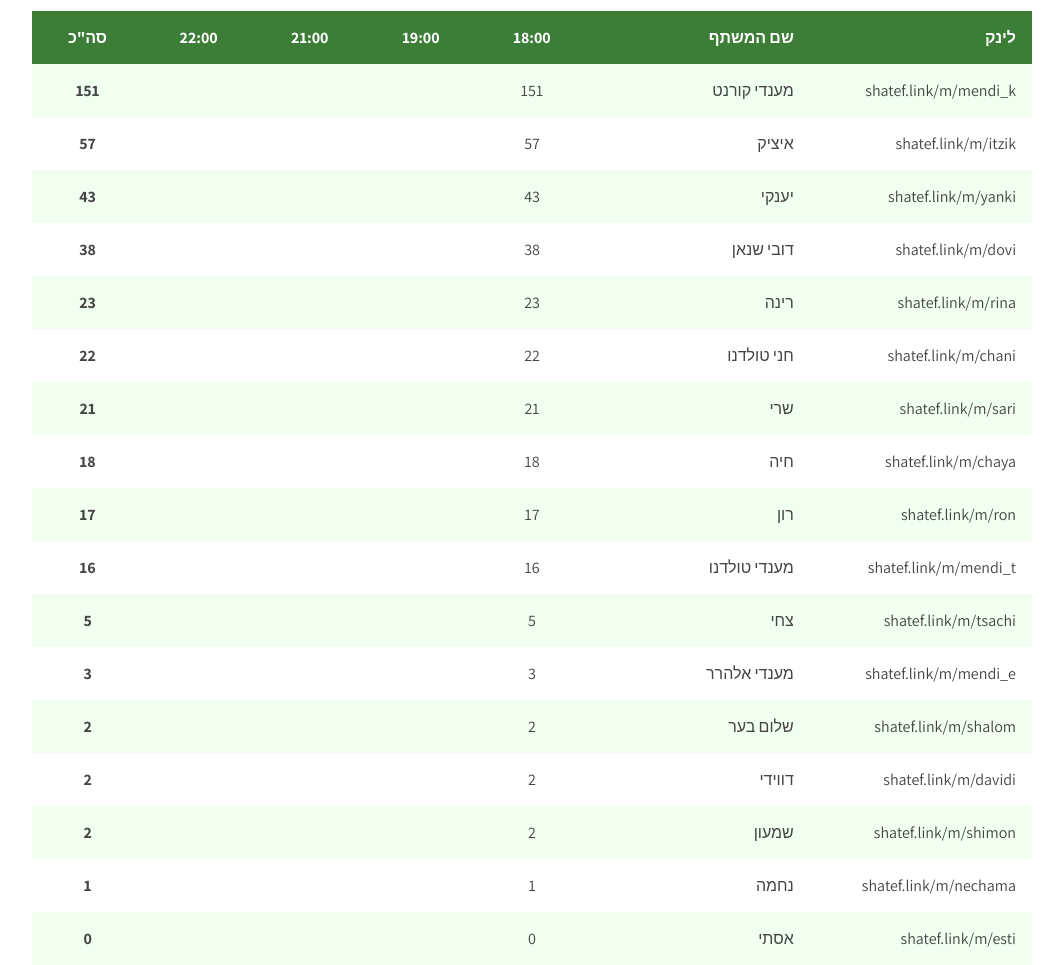
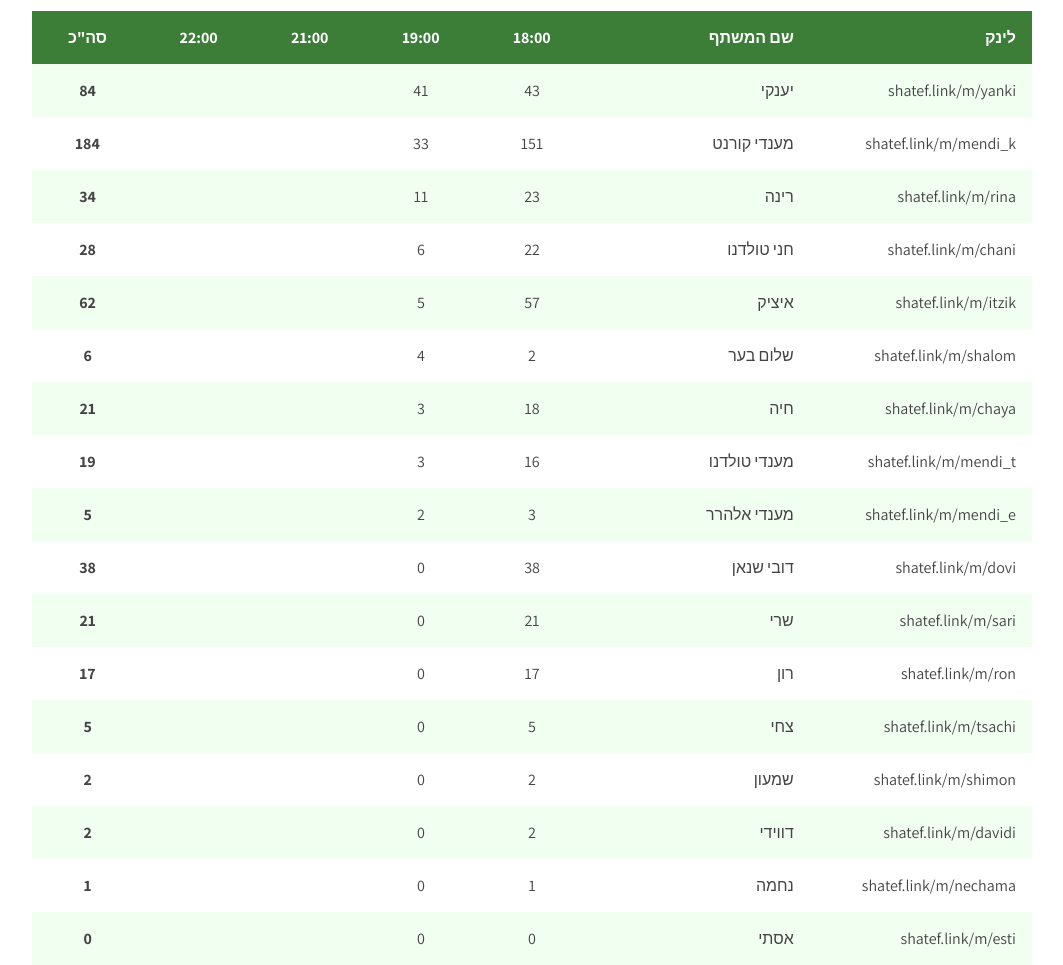
Before and after one commit to rabbishuki/shatef, a plain HTML site: page index.html in a window 1280 px wide. Shown: the part 56-1021 px from the top of the page, without its empty margins (108-1171 px from the left). Drawn offline with nearby package versions, Linux system fonts and the light colour scheme.

Commit message:
Corona 19:00 update

```diff
--- a/index.html
+++ b/index.html
@@ -20,8 +20,8 @@
             <tr>
                 <th class="link">לינק</th>
                 <th class="name">שם המשתף</th>
-                <th class="now">18:00</th>
-                <th class="time">19:00</th>
+                <th class="time">18:00</th>
+                <th class="now">19:00</th>
                 <th class="time">21:00</th>
                 <th class="time">22:00</th>
                 <th class="total">סה"כ</th>
@@ -29,118 +29,127 @@
             </thead>
             <tbody id="transData">
             <tr>
+                <td class="link"><span>shatef.link/m/yanki</span></td>
+                <td class="name"><span>יענקי</span></td>
+                <td class="now"><span>43</span></td>
+                <td class="time"><span>41</span></td>
+                <td class="time"><span></span></td>
+                <td class="time"><span></span></td>
+                <td class="total"><span>84</span></td>
+            </tr>
+            <tr>
                 <td class="link"><span>shatef.link/m/mendi_k</span></td>
                 <td class="name"><span>מענדי קורנט</span></td>
                 <td class="now"><span>151</span></td>
+                <td class="time"><span>33</span></td>
                 <td class="time"><span></span></td>
                 <td class="time"><span></span></td>
+                <td class="total"><span>184</span></td>
+            </tr>
+            <tr>
+                <td class="link"><span>shatef.link/m/rina</span></td>
+                <td class="name"><span>רינה</span></td>
+                <td class="now"><span>23</span></td>
+                <td class="time"><span>11</span></td>
                 <td class="time"><span></span></td>
-                <td class="total"><span>151</span></td>
+                <td class="time"><span></span></td>
+                <td class="total"><span>34</span></td>
+            </tr>
+            <tr>
+                <td class="link"><span>shatef.link/m/chani</span></td>
+                <td class="name"><span>חני טולדנו</span></td>
+                <td class="now"><span>22</span></td>
+                <td class="time"><span>6</span></td>
+                <td class="time"><span></span></td>
+                <td class="time"><span></span></td>
+                <td class="total"><span>28</span></td>
             </tr>
             <tr>
                 <td class="link"><span>shatef.link/m/itzik</span></td>
                 <td class="name"><span>איציק</span></td>
                 <td class="now"><span>57</span></td>
+                <td class="time"><span>5</span></td>
                 <td class="time"><span></span></td>
                 <td class="time"><span></span></td>
-                <td class="time"><span></span></td>
-                <td class="total"><span>57</span></td>
+                <td class="total"><span>62</span></td>
             </tr>
             <tr>
-                <td class="link"><span>shatef.link/m/yanki</span></td>
-                <td class="name"><span>יענקי</span></td>
-                <td class="now"><span>43</span></td>
+                <td class="link"><span>shatef.link/m/shalom</span></td>
+                <td class="name"><span>שלום בער</span></td>
+                <td class="now"><span>2</span></td>
+                <td class="time"><span>4</span></td>
                 <td class="time"><span></span></td>
                 <td class="time"><span></span></td>
+                <td class="total"><span>6</span></td>
+            </tr>
+            <tr>
+                <td class="link"><span>shatef.link/m/chaya</span></td>
+                <td class="name"><span>חיה</span></td>
+                <td class="now"><span>18</span></td>
+                <td class="time"><span>3</span></td>
                 <td class="time"><span></span></td>
-                <td class="total"><span>43</span></td>
+                <td class="time"><span></span></td>
+                <td class="total"><span>21</span></td>
+            </tr>
+            <tr>
+                <td class="link"><span>shatef.link/m/mendi_t</span></td>
+                <td class="name"><span>מענדי טולדנו</span></td>
+                <td class="now"><span>16</span></td>
+                <td class="time"><span>3</span></td>
+                <td class="time"><span></span></td>
+                <td class="time"><span></span></td>
+                <td class="total"><span>19</span></td>
+            </tr>
+            <tr>
+                <td class="link"><span>shatef.link/m/mendi_e</span></td>
+                <td class="name"><span>מענדי אלהרר</span></td>
+                <td class="now"><span>3</span></td>
+                <td class="time"><span>2</span></td>
+                <td class="time"><span></span></td>
+                <td class="time"><span></span></td>
+                <td class="total"><span>5</span></td>
             </tr>
             <tr>
                 <td class="link"><span>shatef.link/m/dovi</span></td>
                 <td class="name"><span>דובי שנאן</span></td>
                 <td class="now"><span>38</span></td>
-                <td class="time"><span></span></td>
+                <td class="time"><span>0</span></td>
                 <td class="time"><span></span></td>
                 <td class="time"><span></span></td>
                 <td class="total"><span>38</span></td>
             </tr>
             <tr>
-                <td class="link"><span>shatef.link/m/rina</span></td>
-                <td class="name"><span>רינה</span></td>
-                <td class="now"><span>23</span></td>
-                <td class="time"><span></span></td>
-                <td class="time"><span></span></td>
-                <td class="time"><span></span></td>
-                <td class="total"><span>23</span></td>
-            </tr>
-            <tr>
-                <td class="link"><span>shatef.link/m/chani</span></td>
-                <td class="name"><span>חני טולדנו</span></td>
-                <td class="now"><span>22</span></td>
-                <td class="time"><span></span></td>
-                <td class="time"><span></span></td>
-                <td class="time"><span></span></td>
-                <td class="total"><span>22</span></td>
-            </tr>
-            <tr>
                 <td class="link"><span>shatef.link/m/sari</span></td>
                 <td class="name"><span>שרי</span></td>
                 <td class="now"><span>21</span></td>
-                <td class="time"><span></span></td>
+                <td class="time"><span>0</span></td>
                 <td class="time"><span></span></td>
                 <td class="time"><span></span></td>
                 <td class="total"><span>21</span></td>
             </tr>
             <tr>
-                <td class="link"><span>shatef.link/m/chaya</span></td>
-                <td class="name"><span>חיה</span></td>
-                <td class="now"><span>18</span></td>
-                <td class="time"><span></span></td>
-                <td class="time"><span></span></td>
-                <td class="time"><span></span></td>
-                <td class="total"><span>18</span></td>
-            </tr>
-            <tr>
                 <td class="link"><span>shatef.link/m/ron</span></td>
                 <td class="name"><span>רון</span></td>
                 <td class="now"><span>17</span></td>
-                <td class="time"><span></span></td>
+                <td class="time"><span>0</span></td>
                 <td class="time"><span></span></td>
                 <td class="time"><span></span></td>
                 <td class="total"><span>17</span></td>
             </tr>
             <tr>
-                <td class="link"><span>shatef.link/m/mendi_t</span></td>
-                <td class="name"><span>מענדי טולדנו</span></td>
-                <td class="now"><span>16</span></td>
-                <td class="time"><span></span></td>
-                <td class="time"><span></span></td>
-                <td class="time"><span></span></td>
-                <td class="total"><span>16</span></td>
-            </tr>
-            <tr>
                 <td class="link"><span>shatef.link/m/tsachi</span></td>
                 <td class="name"><span>צחי</span></td>
                 <td class="now"><span>5</span></td>
-                <td class="time"><span></span></td>
+                <td class="time"><span>0</span></td>
                 <td class="time"><span></span></td>
                 <td class="time"><span></span></td>
                 <td class="total"><span>5</span></td>
             </tr>
             <tr>
-                <td class="link"><span>shatef.link/m/mendi_e</span></td>
-                <td class="name"><span>מענדי אלהרר</span></td>
-                <td class="now"><span>3</span></td>
-                <td class="time"><span></span></td>
-                <td class="time"><span></span></td>
-                <td class="time"><span></span></td>
-                <td class="total"><span>3</span></td>
-            </tr>
-            <tr>
-                <td class="link"><span>shatef.link/m/shalom</span></td>
-                <td class="name"><span>שלום בער</span></td>
+                <td class="link"><span>shatef.link/m/shimon</span></td>
+                <td class="name"><span>שמעון</span></td>
                 <td class="now"><span>2</span></td>
-                <td class="time"><span></span></td>
+                <td class="time"><span>0</span></td>
                 <td class="time"><span></span></td>
                 <td class="time"><span></span></td>
                 <td class="total"><span>2</span></td>
@@ -149,16 +158,7 @@
                 <td class="link"><span>shatef.link/m/davidi</span></td>
                 <td class="name"><span>דווידי</span></td>
                 <td class="now"><span>2</span></td>
-                <td class="time"><span></span></td>
-                <td class="time"><span></span></td>
-                <td class="time"><span></span></td>
-                <td class="total"><span>2</span></td>
-            </tr>
-            <tr>
-                <td class="link"><span>shatef.link/m/shimon</span></td>
-                <td class="name"><span>שמעון</span></td>
-                <td class="now"><span>2</span></td>
-                <td class="time"><span></span></td>
+                <td class="time"><span>0</span></td>
                 <td class="time"><span></span></td>
                 <td class="time"><span></span></td>
                 <td class="total"><span>2</span></td>
@@ -167,7 +167,7 @@
                 <td class="link"><span>shatef.link/m/nechama</span></td>
                 <td class="name"><span>נחמה</span></td>
                 <td class="now"><span>1</span></td>
-                <td class="time"><span></span></td>
+                <td class="time"><span>0</span></td>
                 <td class="time"><span></span></td>
                 <td class="time"><span></span></td>
                 <td class="total"><span>1</span></td>
@@ -176,7 +176,7 @@
                 <td class="link"><span>shatef.link/m/esti</span></td>
                 <td class="name"><span>אסתי</span></td>
                 <td class="now"><span>0</span></td>
-                <td class="time"><span></span></td>
+                <td class="time"><span>0</span></td>
                 <td class="time"><span></span></td>
                 <td class="time"><span></span></td>
                 <td class="total"><span>0</span></td>
```
